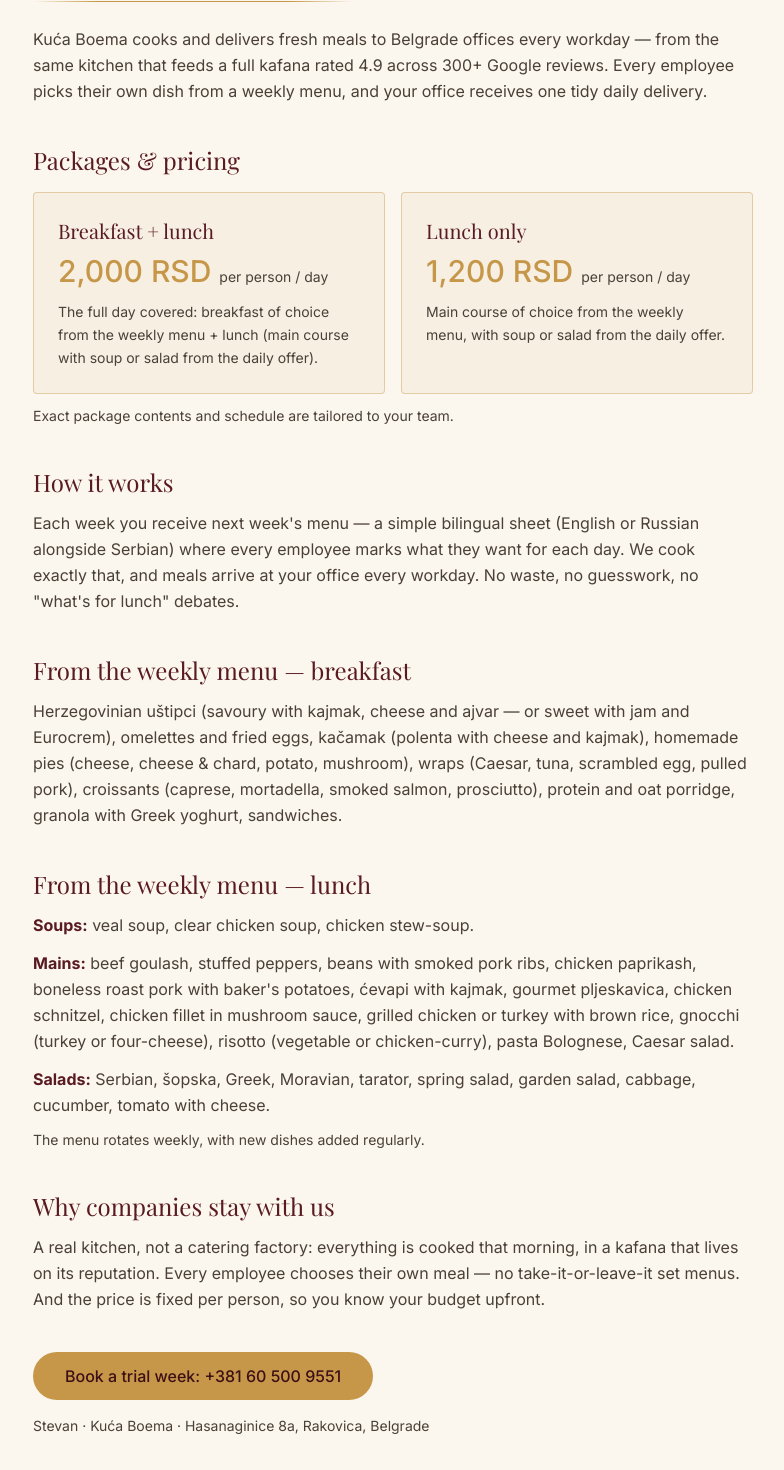
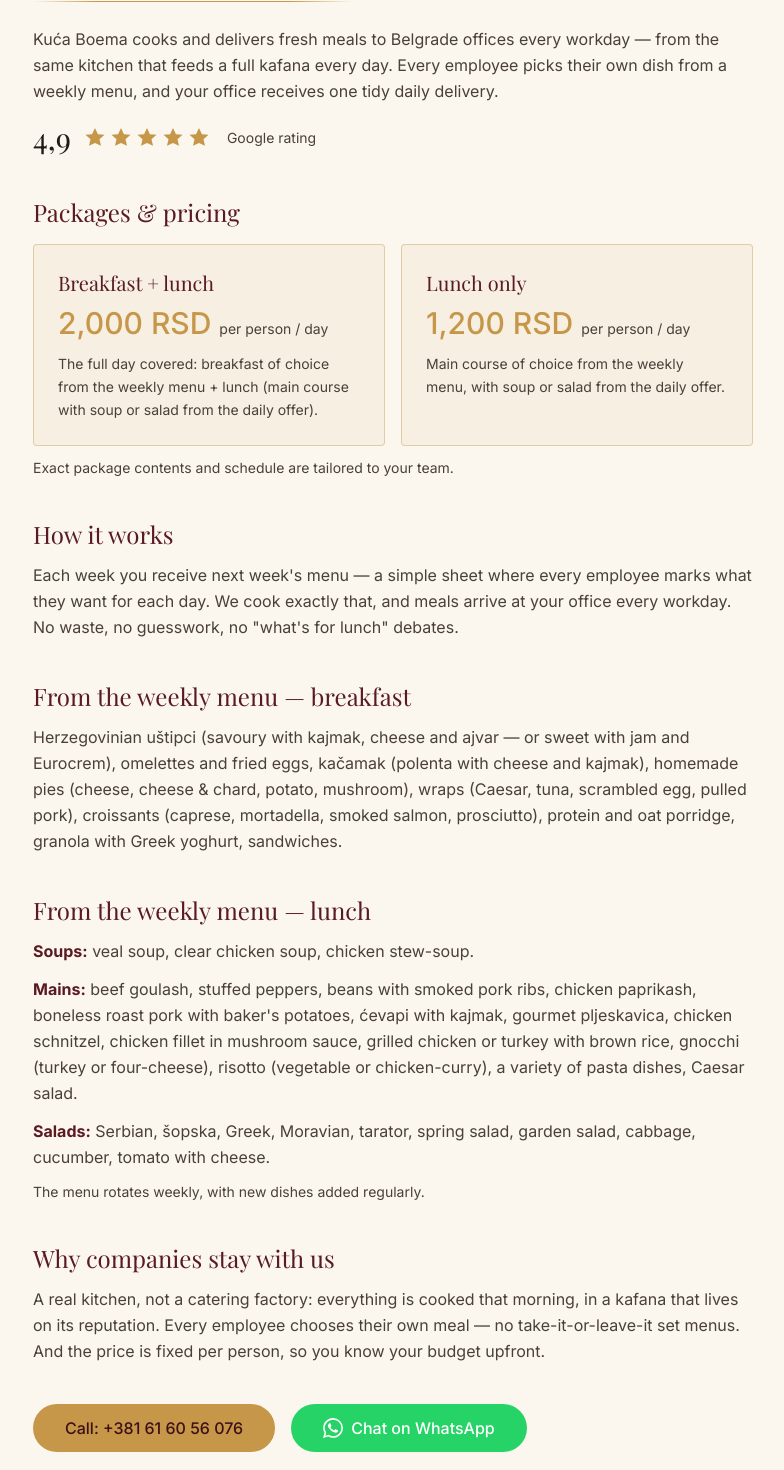
Before and after one commit to stevanmilosevic4/kuca-boema, a Next.js app: page /en/catering in a window 1280 px wide. Shown: the part 340-1810 px from the top of the page, without its empty margins (247-1031 px from the left). Built offline with nearby package versions, Linux system fonts and the light colour scheme; a web font is replaced by a local one.

Commit message:
Catering: 4.9 star rating badge (no review count), Stevan's number +381616056076, green WhatsApp CTA, drop bilingual mention, pasta variety

```diff
--- a/src/app/blog/boemsko-vece-u-beogradu/page.tsx
+++ b/src/app/blog/boemsko-vece-u-beogradu/page.tsx
@@ -23,8 +23,7 @@
       <p className="mb-4 text-ink-soft leading-relaxed">
         Ako se pitate gde na boemsko veče u Beogradu, a ne mili vam se gužva u
         centru, imamo predlog. Kuća Boema u Rakovici, u Hasanaginice 8a,
-        otvorena je 2024. i već nosi ocenu 4,9 na Google-u od preko tri stotine
-        gostiju. Petkom od 20h sviraju tamburaši, rakija je domaća, a pečenje
+        otvorena je 2024. i već nosi ocenu 4,9 na Google-u. Petkom od 20h sviraju tamburaši, rakija je domaća, a pečenje
         se vadi iz peći svakog dana u 15h.
       </p>
       <p className="mb-4 text-ink-soft leading-relaxed">
--- a/src/app/blog/gde-jesti-pecenje-u-beogradu/page.tsx
+++ b/src/app/blog/gde-jesti-pecenje-u-beogradu/page.tsx
@@ -80,8 +80,8 @@
         kruženja i nervoze. Kad je lepo vreme, sedi se u bašti. Petkom od 20h
         sviraju tamburaši i starogradska muzika, pa se ručak ume pretvoriti u
         veče. Radimo od utorka do subote od 9 do 23h, nedeljom od 10 do 20h, a
-        ponedeljkom se odmaramo. Gosti su nam na Google-u dali ocenu 4,9 iz 303
-        recenzije. Ne hvalimo se, samo kažemo.
+        ponedeljkom se odmaramo. Gosti su nam na Google-u dali ocenu 4,9. Ne
+        hvalimo se, samo kažemo.
       </p>
 
       <p className="mt-8 text-ink-soft leading-relaxed">
--- a/src/app/blog/kafana-za-slavu-rakovica/page.tsx
+++ b/src/app/blog/kafana-za-slavu-rakovica/page.tsx
@@ -29,7 +29,7 @@
       <p className="mb-4 text-ink-soft leading-relaxed">
         Otvorili smo 2024. i od tada se kod nas već slavilo, krštavalo i
         pevalo. Kafana je mlada, ali slava je slava — red se zna. Gosti su nam
-        na Google-u dali ocenu 4,9 iz preko 300 recenzija, a mi se i dalje
+        na Google-u dali ocenu 4,9, a mi se i dalje
         ponašamo kao da je svaka slava prva.
       </p>
 
--- a/src/app/blog/najbolja-boemska-kafana-u-beogradu/page.tsx
+++ b/src/app/blog/najbolja-boemska-kafana-u-beogradu/page.tsx
@@ -25,7 +25,7 @@
         meri zvezdicama, već osećajem: da li vas dočekaju kao svog, da li
         miriše pečenje, i da li se pesma zapeva sama od sebe. Upravo takvu
         kafanu smo izgradili u Rakovici — a da li smo uspeli, najbolje govore
-        gosti: na Google-u nam stoji ocena 4,9 iz 303 recenzije.
+        gosti: na Google-u nam stoji ocena 4,9.
       </p>
 
       <h2 className="mt-10 font-display text-2xl text-wine">
--- a/src/app/en/catering/page.tsx
+++ b/src/app/en/catering/page.tsx
@@ -2,6 +2,8 @@
 import PageShell from "@/components/PageShell";
 import LangSwitcher from "@/components/LangSwitcher";
 import SetLang from "@/components/SetLang";
+import RatingBadge from "@/components/RatingBadge";
+import WhatsAppButton from "@/components/WhatsAppButton";
 
 /*
   HIDDEN B2B page — office catering (English).
@@ -54,10 +56,13 @@
 
       <p className="mb-4 text-ink-soft leading-relaxed">
         Kuća Boema cooks and delivers fresh meals to Belgrade offices every
-        workday — from the same kitchen that feeds a full kafana rated 4.9
-        across 300+ Google reviews. Every employee picks their own dish from a
-        weekly menu, and your office receives one tidy daily delivery.
+        workday — from the same kitchen that feeds a full kafana every day.
+        Every employee picks their own dish from a weekly menu, and your
+        office receives one tidy daily delivery.
       </p>
+      <div className="mb-4">
+        <RatingBadge label="Google rating" />
+      </div>
 
       <h2 className="mt-10 font-display text-2xl text-wine">
         Packages &amp; pricing
@@ -87,9 +92,8 @@
 
       <h2 className="mt-10 font-display text-2xl text-wine">How it works</h2>
       <p className="mt-3 text-ink-soft leading-relaxed">
-        Each week you receive next week&apos;s menu — a simple bilingual sheet
-        (English or Russian alongside Serbian) where every employee marks what
-        they want for each day. We cook exactly that, and meals arrive at your
+        Each week you receive next week&apos;s menu — a simple sheet where
+        every employee marks what they want for each day. We cook exactly that, and meals arrive at your
         office every workday. No waste, no guesswork, no &quot;what&apos;s for
         lunch&quot; debates.
       </p>
@@ -119,8 +123,8 @@
         roast pork with baker&apos;s potatoes, ćevapi with kajmak, gourmet
         pljeskavica, chicken schnitzel, chicken fillet in mushroom sauce,
         grilled chicken or turkey with brown rice, gnocchi (turkey or
-        four-cheese), risotto (vegetable or chicken-curry), pasta Bolognese,
-        Caesar salad.
+        four-cheese), risotto (vegetable or chicken-curry), a variety of pasta
+        dishes, Caesar salad.
       </p>
       <p className="mt-3 text-ink-soft leading-relaxed">
         <strong className="text-wine">Salads:</strong> Serbian, šopska, Greek,
@@ -141,16 +145,21 @@
         price is fixed per person, so you know your budget upfront.
       </p>
 
-      <div className="mt-10">
+      <div className="mt-10 flex flex-wrap gap-4">
         <a
-          href="tel:+381605009551"
+          href="tel:+381616056076"
           className="inline-block rounded-full bg-gold px-8 py-3 font-medium text-wine-dark transition-transform hover:scale-105"
         >
-          Book a trial week: +381 60 500 9551
+          Call: +381 61 60 56 076
         </a>
+        <WhatsAppButton
+          label="Chat on WhatsApp"
+          message="Hi Stevan! We're interested in your office catering offer."
+        />
       </div>
       <p className="mt-4 text-sm text-ink-soft">
-        Stevan · Kuća Boema · Hasanaginice 8a, Rakovica, Belgrade
+        Stevan · +381 61 60 56 076 · Kuća Boema · Hasanaginice 8a, Rakovica,
+        Belgrade
       </p>
     </PageShell>
   );
--- a/src/app/ketering/page.tsx
+++ b/src/app/ketering/page.tsx
@@ -1,6 +1,8 @@
 import type { Metadata } from "next";
 import PageShell from "@/components/PageShell";
 import LangSwitcher from "@/components/LangSwitcher";
+import RatingBadge from "@/components/RatingBadge";
+import WhatsAppButton from "@/components/WhatsAppButton";
 
 /*
   SKRIVENA B2B stranica — kancelarijski ketering.
@@ -53,10 +55,12 @@
       <p className="mb-4 text-ink-soft leading-relaxed">
         Kuća Boema svakog radnog dana sprema i donosi obroke timovima u
         Beogradu — sveže, iz sopstvene kuhinje koja istovremeno hrani punu
-        kafanu (ocena 4,9 od preko 300 gostiju na Google-u). Svaki zaposleni
-        bira svoje jelo iz nedeljnog menija, a vama stiže jedna uredna isporuka
-        u kancelariju.
+        kafanu. Svaki zaposleni bira svoje jelo iz nedeljnog menija, a vama
+        stiže jedna uredna isporuka u kancelariju.
       </p>
+      <div className="mb-4">
+        <RatingBadge label="Google ocena" />
+      </div>
 
       <h2 className="mt-10 font-display text-2xl text-wine">Paketi i cene</h2>
       <div className="mt-4 grid gap-4 sm:grid-cols-2">
@@ -86,9 +90,8 @@
         Kako funkcioniše
       </h2>
       <p className="mt-3 text-ink-soft leading-relaxed">
-        Svake nedelje dobijate meni za narednu sedmicu — dvojezičnu tabelu
-        (srpski/ruski ili engleski) u koju svaki zaposleni upiše šta želi za
-        koji dan. Mi spremimo tačno toliko, i obroci stižu u vaše prostorije
+        Svake nedelje dobijate meni za narednu sedmicu — jednostavnu tabelu u
+        koju svaki zaposleni upiše šta želi za koji dan. Mi spremimo tačno toliko, i obroci stižu u vaše prostorije
         svakog radnog dana. Bez viška, bez bacanja, bez „šta ćemo danas".
       </p>
 
@@ -117,7 +120,7 @@
         gurmanska pljeskavica, pileća bečka šnicla, pileći file u sosu od
         pečuraka, grilovana piletina ili ćuretina sa integralnim pirinčem,
         njoke (sa ćuretinom ili 4 vrste sira), rižoto (povrće ili
-        piletina-kari), pasta bolognese, Cezar salata.
+        piletina-kari), različite paste, Cezar salata.
       </p>
       <p className="mt-3 text-ink-soft leading-relaxed">
         <strong className="text-wine">Salate:</strong> srpska, šopska, grčka,
@@ -138,16 +141,21 @@
         unapred.
       </p>
 
-      <div className="mt-10">
+      <div className="mt-10 flex flex-wrap gap-4">
         <a
-          href="tel:+381605009551"
+          href="tel:+381616056076"
           className="inline-block rounded-full bg-gold px-8 py-3 font-medium text-wine-dark transition-transform hover:scale-105"
         >
-          Dogovorite probnu nedelju: 060 500 9551
+          Pozovite: +381 61 60 56 076
         </a>
+        <WhatsAppButton
+          label="Pišite na WhatsApp"
+          message="Zdravo Stevane! Zanima nas ponuda kancelarijskog keteringa."
+        />
       </div>
       <p className="mt-4 text-sm text-ink-soft">
-        Stevan · Kuća Boema · Hasanaginice 8a, Rakovica, Beograd
+        Stevan · +381 61 60 56 076 · Kuća Boema · Hasanaginice 8a, Rakovica,
+        Beograd
       </p>
     </PageShell>
   );
--- /dev/null
+++ b/src/components/RatingBadge.tsx
@@ -0,0 +1,31 @@
+// Mala vizuelna Google ocena: 4,9 + pet zlatnih zvezdica.
+// Bez broja recenzija — samo ocena.
+
+function Star() {
+  return (
+    <svg
+      viewBox="0 0 24 24"
+      className="h-6 w-6 text-gold"
+      fill="currentColor"
+      aria-hidden="true"
+    >
+      <path d="M12 2l2.95 6.26 6.55.57-5 4.36 1.5 6.45L12 16.9l-6 2.74 1.5-6.45-5-4.36 6.55-.57L12 2z" />
+    </svg>
+  );
+}
+
+export default function RatingBadge({ label }: { label?: string }) {
+  return (
+    <div className="inline-flex items-center gap-3" title="Google ocena 4,9">
+      <span className="font-display text-3xl text-ink">4,9</span>
+      <span className="flex gap-0.5" aria-label="5 zvezdica">
+        <Star />
+        <Star />
+        <Star />
+        <Star />
+        <Star />
+      </span>
+      {label && <span className="ml-1 text-sm text-ink-soft">{label}</span>}
+    </div>
+  );
+}
--- /dev/null
+++ b/src/components/WhatsAppButton.tsx
@@ -0,0 +1,30 @@
+// Zeleno WhatsApp dugme — otvara direktan chat sa Stevanom (+381 61 60 56 076).
+
+const NUMBER = "381616056076";
+
+export default function WhatsAppButton({
+  label,
+  message,
+}: {
+  label: string;
+  message: string;
+}) {
+  return (
+    <a
+      href={`https://wa.me/${NUMBER}?text=${encodeURIComponent(message)}`}
+      target="_blank"
+      rel="noopener noreferrer"
+      className="inline-flex items-center gap-2 rounded-full bg-[#25D366] px-8 py-3 font-medium text-white transition-transform hover:scale-105"
+    >
+      <svg
+        viewBox="0 0 24 24"
+        className="h-5 w-5"
+        fill="currentColor"
+        aria-hidden="true"
+      >
+        <path d="M17.472 14.382c-.297-.149-1.758-.867-2.03-.967-.273-.099-.471-.148-.67.15-.197.297-.767.966-.94 1.164-.173.199-.347.223-.644.075-.297-.15-1.255-.463-2.39-1.475-.883-.788-1.48-1.761-1.653-2.059-.173-.297-.018-.458.13-.606.134-.133.297-.347.446-.52.149-.174.198-.298.297-.497.1-.198.05-.371-.025-.52-.075-.149-.669-1.612-.916-2.207-.242-.579-.487-.5-.669-.51-.173-.008-.371-.01-.57-.01-.198 0-.52.074-.792.372-.272.297-1.04 1.016-1.04 2.479 0 1.462 1.065 2.875 1.213 3.074.149.198 2.096 3.2 5.077 4.487.709.306 1.262.489 1.694.625.712.227 1.36.195 1.871.118.571-.085 1.758-.719 2.006-1.413.248-.694.248-1.289.173-1.413-.074-.124-.272-.198-.57-.347m-5.421 7.403h-.004a9.87 9.87 0 01-5.031-1.378l-.361-.214-3.741.982.998-3.648-.235-.374a9.86 9.86 0 01-1.51-5.26c.001-5.45 4.436-9.884 9.888-9.884 2.64 0 5.122 1.03 6.988 2.898a9.825 9.825 0 012.893 6.994c-.003 5.45-4.437 9.884-9.885 9.884m8.413-18.297A11.815 11.815 0 0012.05 0C5.495 0 .16 5.335.157 11.892c0 2.096.547 4.142 1.588 5.945L.057 24l6.305-1.654a11.882 11.882 0 005.683 1.448h.005c6.554 0 11.89-5.335 11.893-11.893a11.821 11.821 0 00-3.48-8.413" />
+      </svg>
+      {label}
+    </a>
+  );
+}
```
Also changed, not shown: src/app/ru/catering/page.tsx (+19 -10 lines).
